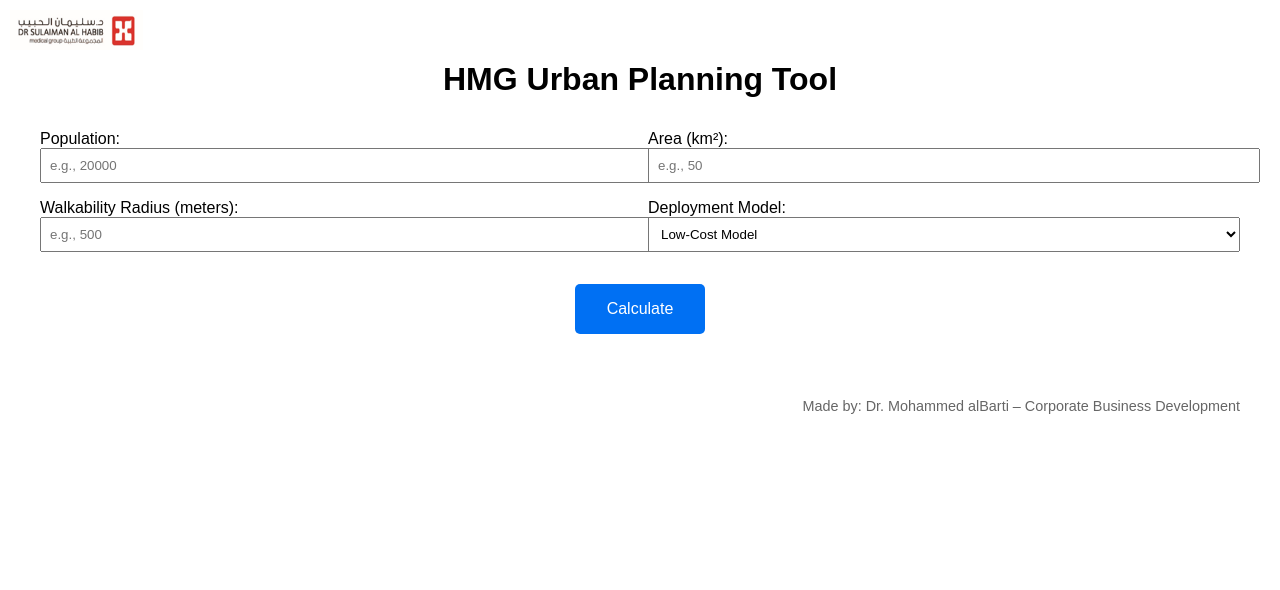
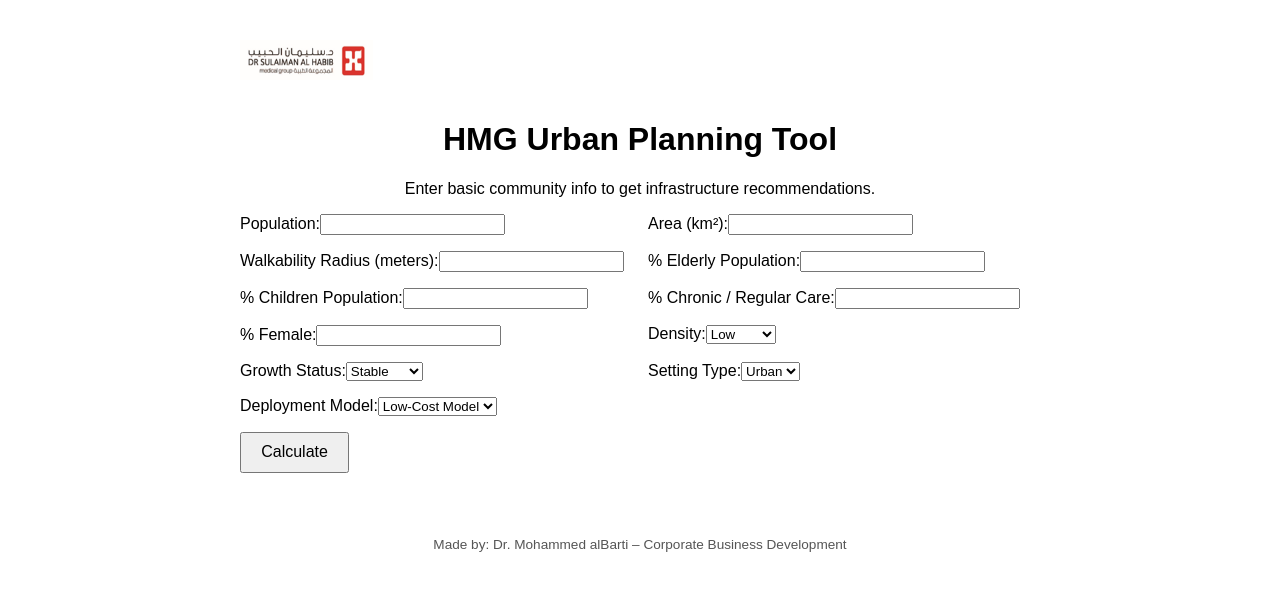
Before and after one commit to mohammedbarti/hmg-urban-tool-v3, a Next.js app: page / in a window 1280 px wide. Shown: the top 590 px of the page. Built offline with nearby package versions, Linux system fonts and the light colour scheme.

Commit message:
Update page.tsx

```diff
--- a/app/page.tsx
+++ b/app/page.tsx
@@ -1,95 +1,144 @@
 'use client';
-
 import React, { useState } from 'react';
 
 const Page = () => {
   const [population, setPopulation] = useState('');
   const [area, setArea] = useState('');
-  const [walkability, setWalkability] = useState('');
-  const [deploymentModel, setDeploymentModel] = useState('low-cost');
-  const [results, setResults] = useState(null);
+  const [walkabilityRadius, setWalkabilityRadius] = useState('');
+  const [elderly, setElderly] = useState('');
+  const [children, setChildren] = useState('');
+  const [chronic, setChronic] = useState('');
+  const [female, setFemale] = useState('');
+  const [density, setDensity] = useState('Low');
+  const [growth, setGrowth] = useState('Stable');
+  const [setting, setSetting] = useState('Urban');
+  const [deployment, setDeployment] = useState('Low-Cost Model');
+  const [recommendations, setRecommendations] = useState<string[]>([]);
 
-  const calculate = () => {
+  const handleClick = () => {
     const pop = parseInt(population);
     const km2 = parseFloat(area);
-    const walkRadius = parseInt(walkability);
+    const walk = parseInt(walkabilityRadius) || 600;
 
-    if (isNaN(pop) || isNaN(km2) || isNaN(walkRadius)) {
-      alert('Please fill in all fields correctly.');
-      return;
+    if (isNaN(pop) || isNaN(km2)) return;
+
+    const results: string[] = [];
+
+    // Ambulance: 1 per 2,000
+    results.push(`🚑 Ambulances: ${Math.ceil(pop / 2000)}`);
+
+    // PHCs: 1 per 10,000
+    results.push(`🏥 Primary Healthcare Centers: ${Math.ceil(pop / 10000)}`);
+
+    // Emergency Pods: 1 per 10,000
+    results.push(`🆘 Emergency Pods: ${Math.ceil(pop / 10000)}`);
+
+    // Telehealth Booths
+    if (deployment === 'Ideal Model') {
+      results.push(`🧑‍💻 Telehealth Booths: ${Math.ceil(pop / 15000)} (1 per 15,000 people)`);
+    } else {
+      results.push(`🧑‍💻 Telehealth Booths: ${Math.ceil(pop / 25000)} (1 per 25,000 people)`);
     }
 
-    const ambulances = Math.ceil(pop / 2000);
-
-    let adjustedMobileClinics;
-    let adjustedTelehealthBooths;
-
-    if (deploymentModel === 'low-cost') {
-      adjustedMobileClinics = Math.ceil(km2 / 20);
-      adjustedTelehealthBooths = Math.ceil(pop / 25000);
+    // Mobile Clinics logic
+    if (deployment === 'Low-Cost Model') {
+      results.push(`🚐 Mobile Clinics: ${Math.ceil(km2 / 20)} (1 per 20 km²)`);
     } else {
-      adjustedMobileClinics = Math.ceil(km2 / 10);
-      adjustedTelehealthBooths = Math.ceil(pop / 12500);
+      results.push(`🚐 Mobile Clinics: ${Math.ceil(km2 / 10)} (1 per 10 km²)`);
     }
 
-    const phcs = Math.ceil(pop / 10000);
-    const emergencyPods = Math.ceil(pop / 5000);
+    // Add Helipad if rural
+    if (setting === 'Rural') {
+      results.push('🚁 Helipad: 1 (for remote access)');
+    }
 
-    setResults({
-      ambulances,
-      adjustedMobileClinics,
-      adjustedTelehealthBooths,
-      phcs,
-      emergencyPods,
-    });
+    setRecommendations(results);
   };
 
   return (
-    <div style={{ textAlign: 'center', padding: '2rem', fontFamily: 'Arial' }}>
-      <img src="/logo.png" alt="Logo" style={{ position: 'absolute', top: 10, left: 10, height: 40 }} />
+    <div style={{ padding: '2rem', fontFamily: 'Arial, sans-serif', maxWidth: 800, margin: '0 auto' }}>
+      <img src="/logo.png" alt="Logo" style={{ height: 40, marginBottom: '1rem' }} />
 
-      <h1>HMG Urban Planning Tool</h1>
+      <h1 style={{ textAlign: 'center' }}>HMG Urban Planning Tool</h1>
+      <p style={{ textAlign: 'center' }}>Enter basic community info to get infrastructure recommendations.</p>
 
-      <div style={{ display: 'grid', gridTemplateColumns: '1fr 1fr', gap: '1rem', marginTop: '2rem', textAlign: 'left' }}>
-        <div>
-          <label>Population:</label>
-          <input value={population} onChange={(e) => setPopulation(e.target.value)} type="number" placeholder="e.g., 20000" style={{ width: '100%', padding: '0.5rem' }} />
-        </div>
-        <div>
-          <label>Area (km²):</label>
-          <input value={area} onChange={(e) => setArea(e.target.value)} type="number" placeholder="e.g., 50" style={{ width: '100%', padding: '0.5rem' }} />
-        </div>
-        <div>
-          <label>Walkability Radius (meters):</label>
-          <input value={walkability} onChange={(e) => setWalkability(e.target.value)} type="number" placeholder="e.g., 500" style={{ width: '100%', padding: '0.5rem' }} />
-        </div>
-        <div>
-          <label>Deployment Model:</label>
-          <select value={deploymentModel} onChange={(e) => setDeploymentModel(e.target.value)} style={{ width: '100%', padding: '0.5rem' }}>
-            <option value="low-cost">Low-Cost Model</option>
-            <option value="ideal">Ideal Model</option>
+      <div style={{ display: 'flex', flexWrap: 'wrap', gap: '1rem', marginBottom: '1rem' }}>
+        <label style={{ flex: '1 1 45%' }}>
+          Population:
+          <input value={population} onChange={(e) => setPopulation(e.target.value)} type="number" />
+        </label>
+        <label style={{ flex: '1 1 45%' }}>
+          Area (km²):
+          <input value={area} onChange={(e) => setArea(e.target.value)} type="number" />
+        </label>
+        <label style={{ flex: '1 1 45%' }}>
+          Walkability Radius (meters):
+          <input value={walkabilityRadius} onChange={(e) => setWalkabilityRadius(e.target.value)} type="number" />
+        </label>
+        <label style={{ flex: '1 1 45%' }}>
+          % Elderly Population:
+          <input value={elderly} onChange={(e) => setElderly(e.target.value)} type="number" />
+        </label>
+        <label style={{ flex: '1 1 45%' }}>
+          % Children Population:
+          <input value={children} onChange={(e) => setChildren(e.target.value)} type="number" />
+        </label>
+        <label style={{ flex: '1 1 45%' }}>
+          % Chronic / Regular Care:
+          <input value={chronic} onChange={(e) => setChronic(e.target.value)} type="number" />
+        </label>
+        <label style={{ flex: '1 1 45%' }}>
+          % Female:
+          <input value={female} onChange={(e) => setFemale(e.target.value)} type="number" />
+        </label>
+        <label style={{ flex: '1 1 45%' }}>
+          Density:
+          <select value={density} onChange={(e) => setDensity(e.target.value)}>
+            <option>Low</option>
+            <option>Medium</option>
+            <option>High</option>
           </select>
-        </div>
+        </label>
+        <label style={{ flex: '1 1 45%' }}>
+          Growth Status:
+          <select value={growth} onChange={(e) => setGrowth(e.target.value)}>
+            <option>Stable</option>
+            <option>Growing</option>
+            <option>Declining</option>
+          </select>
+        </label>
+        <label style={{ flex: '1 1 45%' }}>
+          Setting Type:
+          <select value={setting} onChange={(e) => setSetting(e.target.value)}>
+            <option>Urban</option>
+            <option>Rural</option>
+          </select>
+        </label>
+        <label style={{ flex: '1 1 100%' }}>
+          Deployment Model:
+          <select value={deployment} onChange={(e) => setDeployment(e.target.value)}>
+            <option>Low-Cost Model</option>
+            <option>Ideal Model</option>
+          </select>
+        </label>
       </div>
 
-      <button onClick={calculate} style={{ marginTop: '2rem', padding: '1rem 2rem', fontSize: '1rem', backgroundColor: '#0070f3', color: 'white', border: 'none', borderRadius: '5px' }}>
+      <button onClick={handleClick} style={{ padding: '0.6rem 1.2rem', fontSize: '1rem', marginBottom: '2rem' }}>
         Calculate
       </button>
 
-      {results && (
-        <div style={{ marginTop: '3rem', textAlign: 'left' }}>
+      {recommendations.length > 0 && (
+        <div>
           <h2>Recommendations</h2>
           <ul>
-            <li>🚑 Ambulances: {results.ambulances}</li>
-            <li>🏥 Primary Healthcare Centers: {results.phcs}</li>
-            <li>🆘 Emergency Pods: {results.emergencyPods}</li>
-            <li>🚐 Mobile Clinics: {results.adjustedMobileClinics} ({deploymentModel === 'low-cost' ? '1 per 20 km²' : '1 per 10 km²'})</li>
-            <li>📡 Telehealth Booths: {results.adjustedTelehealthBooths} ({deploymentModel === 'low-cost' ? '1 per 25,000 people' : '1 per 12,500 people'})</li>
+            {recommendations.map((rec, i) => (
+              <li key={i}>{rec}</li>
+            ))}
           </ul>
         </div>
       )}
 
-      <footer style={{ marginTop: '4rem', fontSize: '0.9rem', color: '#666', textAlign: 'right' }}>
+      <footer style={{ marginTop: '2rem', fontSize: '0.85rem', color: '#555', textAlign: 'center' }}>
         Made by: Dr. Mohammed alBarti – Corporate Business Development
       </footer>
     </div>
```
